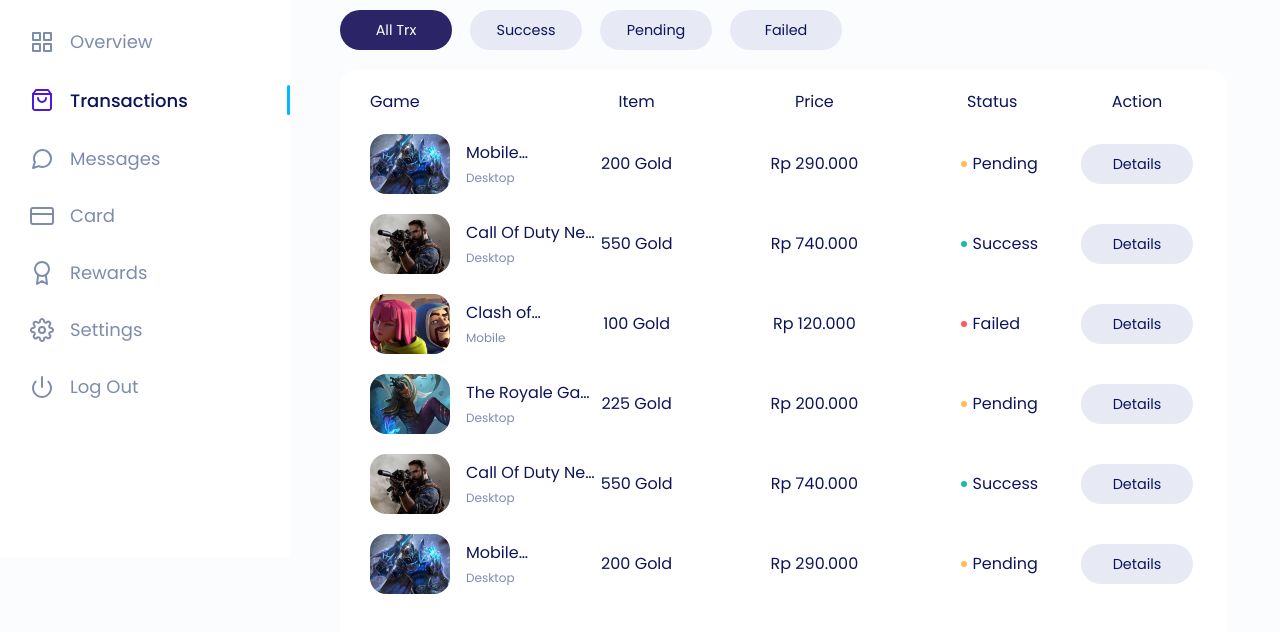
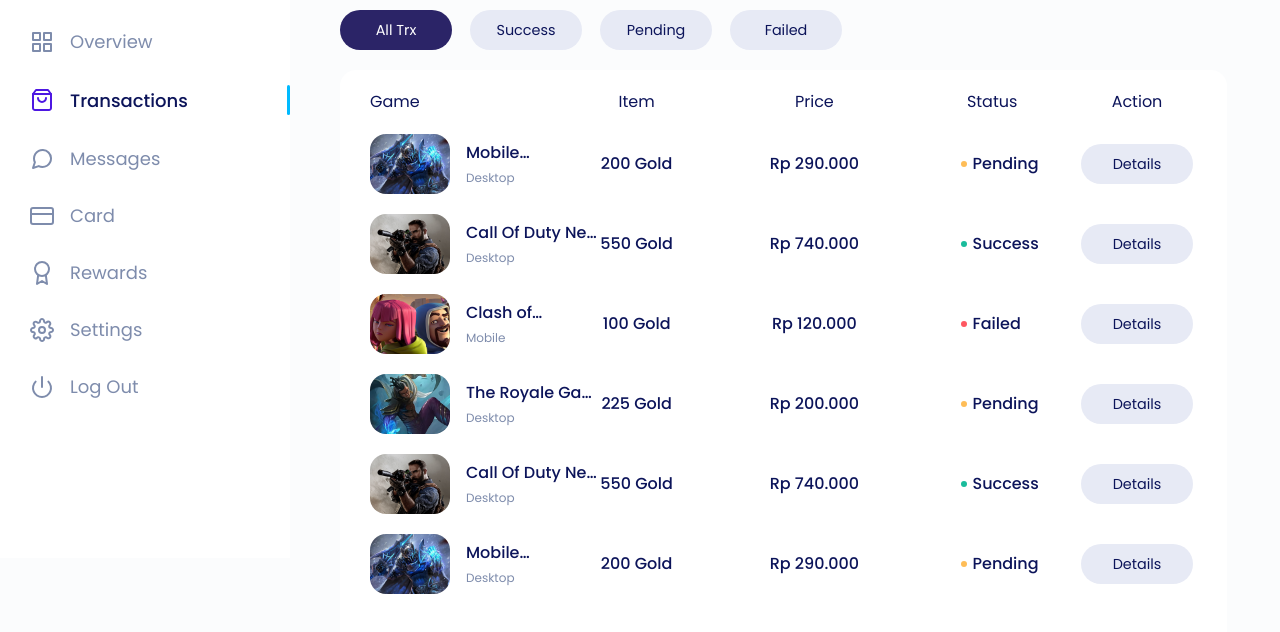
Before and after one commit to cakfan/transaction-dashboard, a website: page src/index.html in a window 1280 px wide. Shown: the part 242-874 px from the top of the page. Drawn offline with Linux system fonts and the light colour scheme.

Commit message:
fix: font weight

```diff
--- a/src/index.html
+++ b/src/index.html
@@ -255,7 +255,7 @@
                     />
                   </div>
                   <div class="flex flex-1 flex-col gap-1">
-                    <h2 class="text-[16px] leading-6 font-normal line-clamp-1">
+                    <h2 class="text-[16px] leading-6 font-medium line-clamp-1">
                       Mobile Legen dLorem ipsum dolor, sit amet consectetur
                       adipisicing elit. Autem, eum!
                     </h2>
@@ -265,11 +265,11 @@
                   </div>
                 </td>
                 <td
-                  class="align-middle text-[16px] leading-6 font-normal text-center"
+                  class="align-middle text-[16px] leading-6 font-medium text-center"
                 >
                   200 Gold
                 </td>
-                <td class="text-[16px] leading-6 font-normal text-center">
+                <td class="text-[16px] leading-6 font-medium text-center">
                   Rp 290.000
                 </td>
                 <td class="">
@@ -278,7 +278,7 @@
                       <span
                         class="h-1.5 w-1.5 rounded-full bg-warning shrink-0"
                       ></span>
-                      <span class="text-[16px] leading-6 font-normal"
+                      <span class="text-[16px] leading-6 font-medium"
                         >Pending</span
                       >
                     </div>
@@ -311,7 +311,7 @@
                     />
                   </div>
                   <div class="flex flex-col gap-1">
-                    <h2 class="text-[16px] leading-6 font-normal line-clamp-1">
+                    <h2 class="text-[16px] leading-6 font-medium line-clamp-1">
                       Call Of Duty Ne Lorem ipsum dolor sit amet consectetur
                       adipisicing elit. Nam, aspernatur.
                     </h2>
@@ -321,11 +321,11 @@
                   </div>
                 </td>
                 <td
-                  class="align-middle text-[16px] leading-6 font-normal text-center"
+                  class="align-middle text-[16px] leading-6 font-medium text-center"
                 >
                   550 Gold
                 </td>
-                <td class="text-[16px] leading-6 font-normal text-center">
+                <td class="text-[16px] leading-6 font-medium text-center">
                   Rp 740.000
                 </td>
                 <td>
@@ -334,7 +334,7 @@
                       <span
                         class="h-1.5 w-1.5 rounded-full bg-success shrink-0"
                       ></span>
-                      <span class="text-[16px] leading-6 font-normal"
+                      <span class="text-[16px] leading-6 font-medium"
                         >Success</span
                       >
                     </div>
@@ -365,18 +365,18 @@
                     />
                   </div>
                   <div class="flex flex-col gap-1">
-                    <h2 class="text-[16px] leading-6 font-normal line-clamp-1">
+                    <h2 class="text-[16px] leading-6 font-medium line-clamp-1">
                       Clash of Clans
                     </h2>
                     <p class="text-[12px] text-accent leading-[18px]">Mobile</p>
                   </div>
                 </td>
                 <td
-                  class="align-middle text-[16px] leading-6 font-normal text-center"
+                  class="align-middle text-[16px] leading-6 font-medium text-center"
                 >
                   100 Gold
                 </td>
-                <td class="text-[16px] leading-6 font-normal text-center">
+                <td class="text-[16px] leading-6 font-medium text-center">
                   Rp 120.000
                 </td>
                 <td>
@@ -385,7 +385,7 @@
                       <span
                         class="h-1.5 w-1.5 rounded-full bg-error shrink-0"
                       ></span>
-                      <span class="text-[16px] leading-6 font-normal"
+                      <span class="text-[16px] leading-6 font-medium"
                         >Failed</span
                       >
                     </div>
@@ -418,7 +418,7 @@
                     />
                   </div>
                   <div class="flex flex-col gap-1">
-                    <h2 class="text-[16px] leading-6 font-normal line-clamp-1">
+                    <h2 class="text-[16px] leading-6 font-medium line-clamp-1">
                       The Royale Ga rden
                     </h2>
                     <p class="text-[12px] text-accent leading-[18px]">
@@ -427,11 +427,11 @@
                   </div>
                 </td>
                 <td
-                  class="align-middle text-[16px] leading-6 font-normal text-center"
+                  class="align-middle text-[16px] leading-6 font-medium text-center"
                 >
                   225 Gold
                 </td>
-                <td class="text-[16px] leading-6 font-normal text-center">
+                <td class="text-[16px] leading-6 font-medium text-center">
                   Rp 200.000
                 </td>
                 <td>
@@ -440,7 +440,7 @@
                       <span
                         class="h-1.5 w-1.5 rounded-full bg-warning shrink-0"
                       ></span>
-                      <span class="text-[16px] leading-6 font-normal"
+                      <span class="text-[16px] leading-6 font-medium"
                         >Pending</span
                       >
                     </div>
@@ -473,7 +473,7 @@
                     />
                   </div>
                   <div class="flex flex-col gap-1">
-                    <h2 class="text-[16px] leading-6 font-normal line-clamp-1">
+                    <h2 class="text-[16px] leading-6 font-medium line-clamp-1">
                       Call Of Duty Ne Lorem ipsum dolor sit, amet consectetur
                       adipisicing elit. Odio, nisi!
                     </h2>
@@ -483,11 +483,11 @@
                   </div>
                 </td>
                 <td
-                  class="align-middle text-[16px] leading-6 font-normal text-center"
+                  class="align-middle text-[16px] leading-6 font-medium text-center"
                 >
                   550 Gold
                 </td>
-                <td class="text-[16px] leading-6 font-normal text-center">
+                <td class="text-[16px] leading-6 font-medium text-center">
                   Rp 740.000
                 </td>
                 <td>
@@ -496,7 +496,7 @@
                       <span
                         class="h-1.5 w-1.5 rounded-full bg-success shrink-0"
                       ></span>
-                      <span class="text-[16px] leading-6 font-normal"
+                      <span class="text-[16px] leading-6 font-medium"
                         >Success</span
                       >
                     </div>
@@ -527,7 +527,7 @@
                     />
                   </div>
                   <div class="flex flex-col gap-1">
-                    <h2 class="text-[16px] leading-6 font-normal line-clamp-1">
+                    <h2 class="text-[16px] leading-6 font-medium line-clamp-1">
                       Mobile Legen dLorem ipsum dolor sit amet consectetur
                       adipisicing elit. Alias, nostrum!
                     </h2>
@@ -537,11 +537,11 @@
                   </div>
                 </td>
                 <td
-                  class="align-middle text-[16px] leading-6 font-normal text-center"
+                  class="align-middle text-[16px] leading-6 font-medium text-center"
                 >
                   200 Gold
                 </td>
-                <td class="text-[16px] leading-6 font-normal text-center">
+                <td class="text-[16px] leading-6 font-medium text-center">
                   Rp 290.000
                 </td>
                 <td>
@@ -550,7 +550,7 @@
                       <span
                         class="h-1.5 w-1.5 rounded-full bg-warning shrink-0"
                       ></span>
-                      <span class="text-[16px] leading-6 font-normal"
+                      <span class="text-[16px] leading-6 font-medium"
                         >Pending</span
                       >
                     </div>
```
